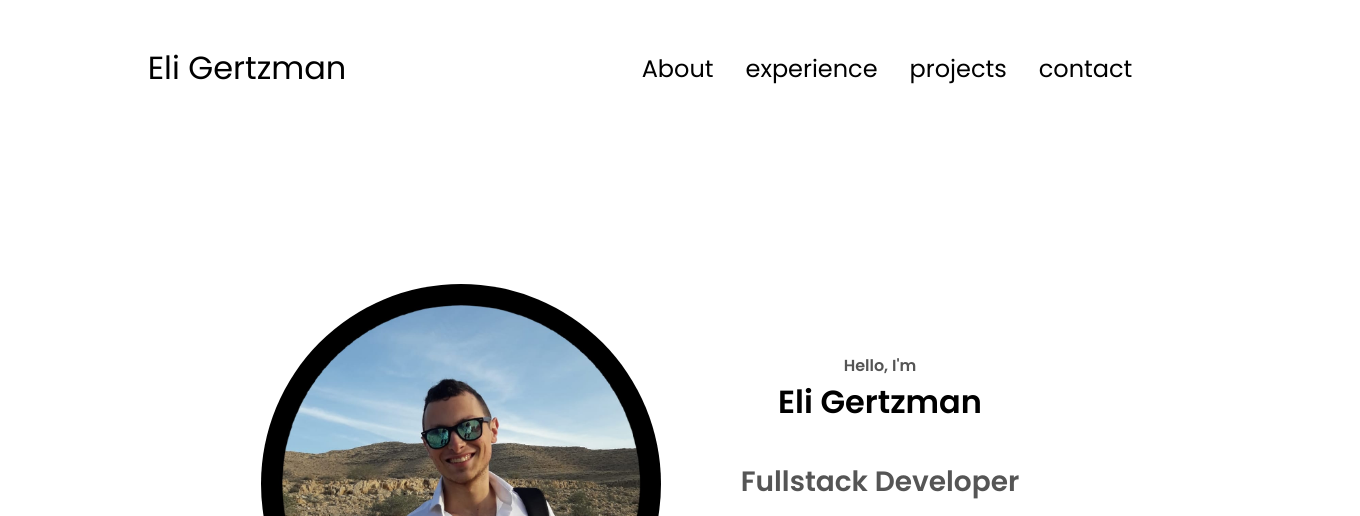
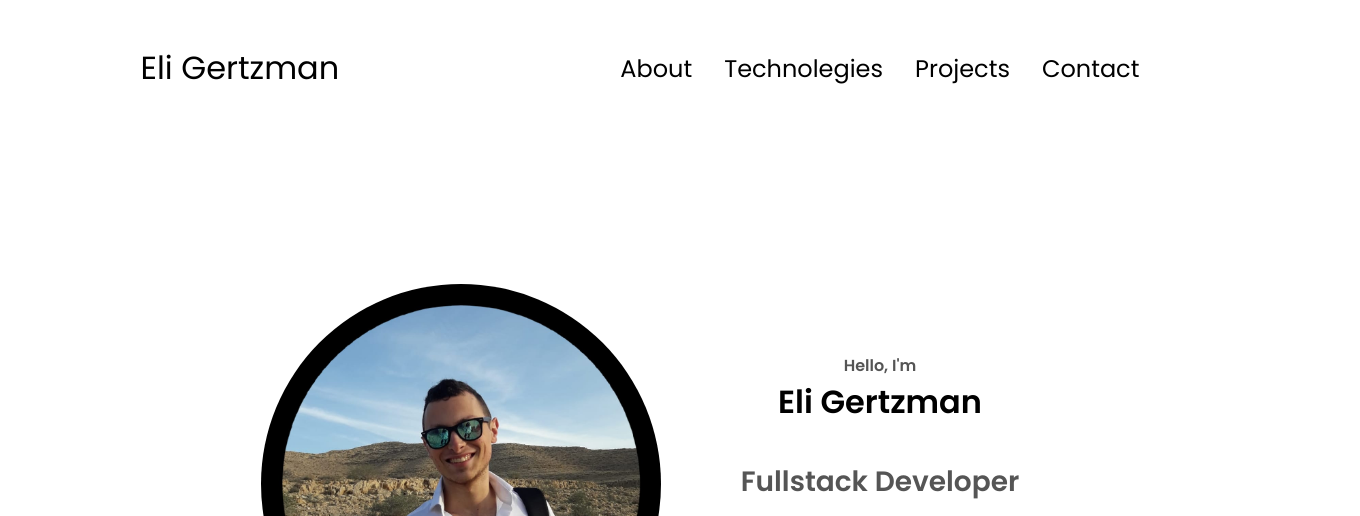
Before and after one commit to EliGertz94/personal-portfolio, a plain HTML site: page index.html in a window 1280 px wide. Shown: the top 516 px of the page, 1360 px wide, since content can reach past the window. Drawn offline with Linux system fonts and the light colour scheme.

Commit message:
content update

```diff
--- a/index.html
+++ b/index.html
@@ -14,9 +14,9 @@
         <div>
           <ul class="nav-links">
             <li><a href="#about">About</a></li>
-            <li><a href="#experience">experience</a></li>
-            <li><a href="#projects">projects</a></li>
-            <li><a href="#contact">contact</a></li>
+            <li><a href="#technolegies">Technolegies</a></li>
+            <li><a href="#projects">Projects</a></li>
+            <li><a href="#contact">Contact</a></li>
           </ul>
         </div>
       </nav>
@@ -30,9 +30,11 @@
           </div>
           <div class="menu-links">
             <li><a href="#about" onclick="toggleMenu()">About</a></li>
-            <li><a href="#experience" onclick="toggleMenu()">experience</a></li>
-            <li><a href="#projects" onclick="toggleMenu()">projects</a></li>
-            <li><a href="#contact" onclick="toggleMenu()">contact</a></li>
+            <li>
+              <a href="#technolegies" onclick="toggleMenu()">Technolegies</a>
+            </li>
+            <li><a href="#projects" onclick="toggleMenu()">Projects</a></li>
+            <li><a href="#contact" onclick="toggleMenu()">Contact</a></li>
           </div>
         </div>
       </nav>
@@ -97,7 +99,7 @@
                   alt="Experience icon"
                   class="icon"
                 />
-                <h3>Experience</h3>
+                <h3>Technolegies</h3>
                 <p>1+ years <br />Fullstack Development</p>
               </div>
               <div class="details-container">
@@ -128,12 +130,12 @@
           src="./assets/arrow.png"
           alt="Arrow icon"
           class="icon arrow"
-          onclick="location.href='./#experience'"
+          onclick="location.href='./#technolegies'"
         />
       </section>
-      <section id="experience">
-        <p class="section__text__p1">Explore My</p>
-        <h1 class="title">Experience</h1>
+      <section id="technolegies">
+        <p class="section__text__p1">Explore</p>
+        <h1 class="title">The Technolegies I Use</h1>
         <div class="experience-details-container">
           <div class="about-containers">
             <div class="details-container">
@@ -373,7 +375,7 @@
           <div class="nav-links-container">
             <ul class="nav-links">
               <li><a href="#about">About</a></li>
-              <li><a href="#experience">Experience</a></li>
+              <li><a href="#technolegies">Technolegies</a></li>
               <li><a href="#projects">Projects</a></li>
               <li><a href="#contact">Contact</a></li>
             </ul>
```
